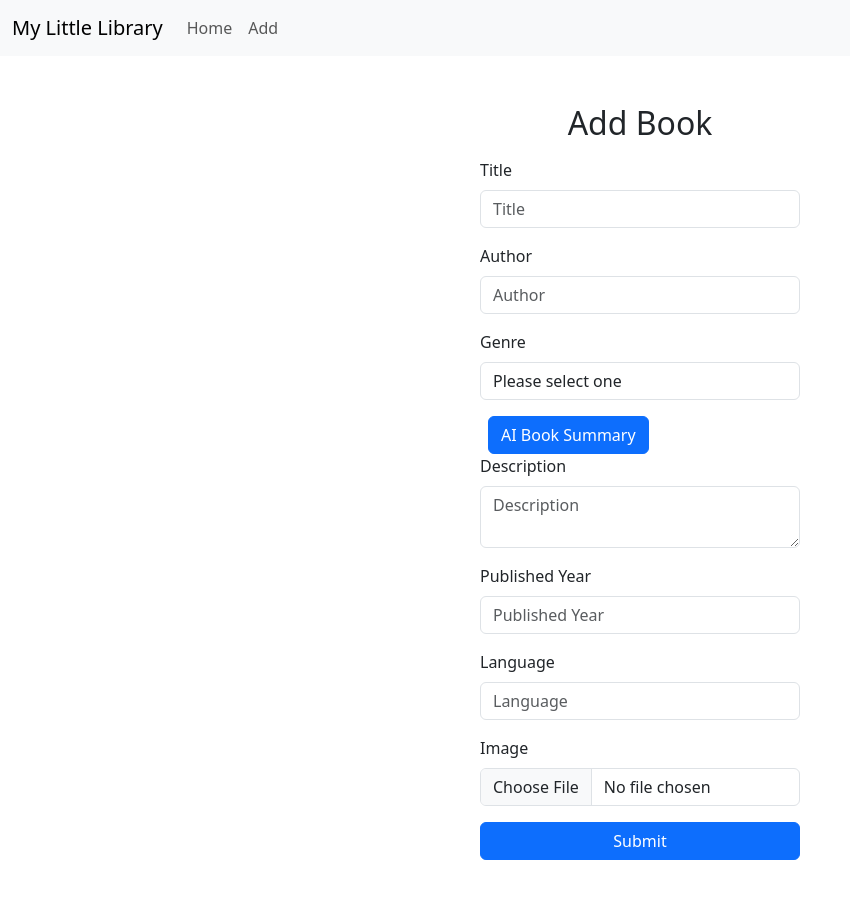
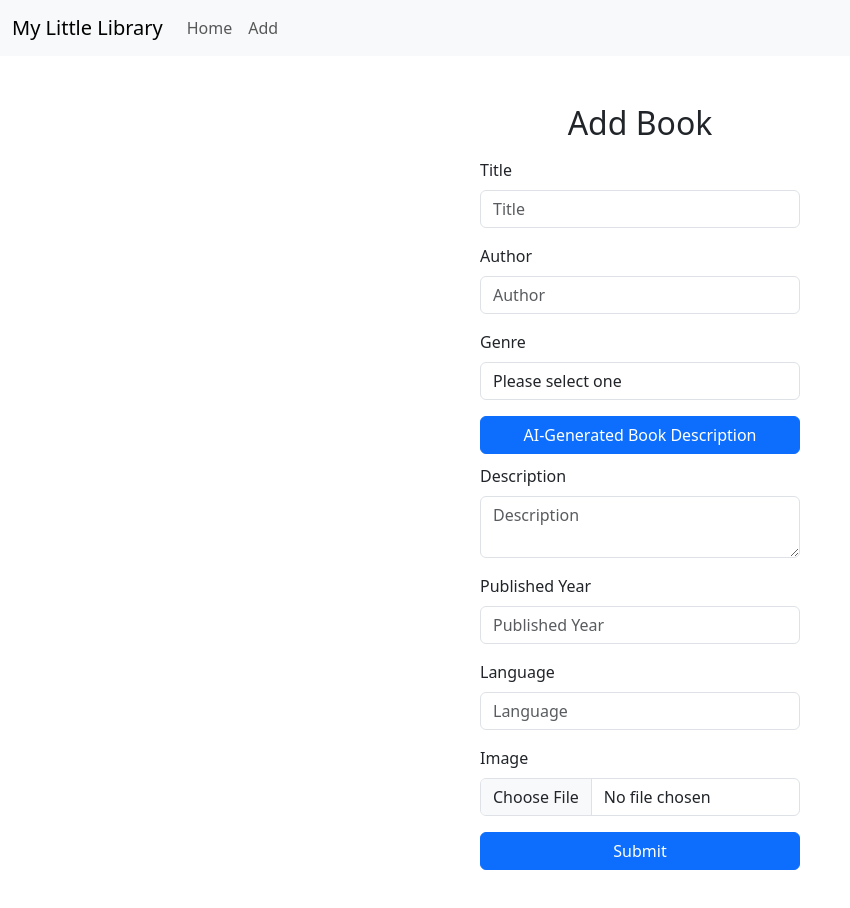
Before and after one commit to soridalac/my-little-library-frontend, a Vue app in the folder library-frontend/: page /api/books in a window 1280 px wide. Shown: the top 908 px of the page, without its empty margins (0-850 px from the left). Built offline with nearby package versions, Linux system fonts and the light colour scheme.

Commit message:
btn styling add book page

```diff
--- a/library-frontend/src/views/AddBook.vue
+++ b/library-frontend/src/views/AddBook.vue
@@ -49,11 +49,12 @@
                             </select>
                         </div>
                     </div>
-
-                    <button type="button" class="btn btn-primary mx-2" data-bs-toggle="modal"
-                        data-bs-target="#exampleModal" @click="suggestBook(book)">
-                        AI Book Summary
-                    </button>
+                    <div class="col-md-12" style="margin-bottom: 10px;">
+                        <button type="button" class="btn btn-primary w-100" data-bs-toggle="modal"
+                            data-bs-target="#exampleModal" @click="suggestBook(book)">
+                            AI-Generated Book Description
+                        </button>
+                    </div>
                     <!-- Ai Summary -->
                     <div class="row">
                         <div class="col-md-12 form-group mb-3">
```
